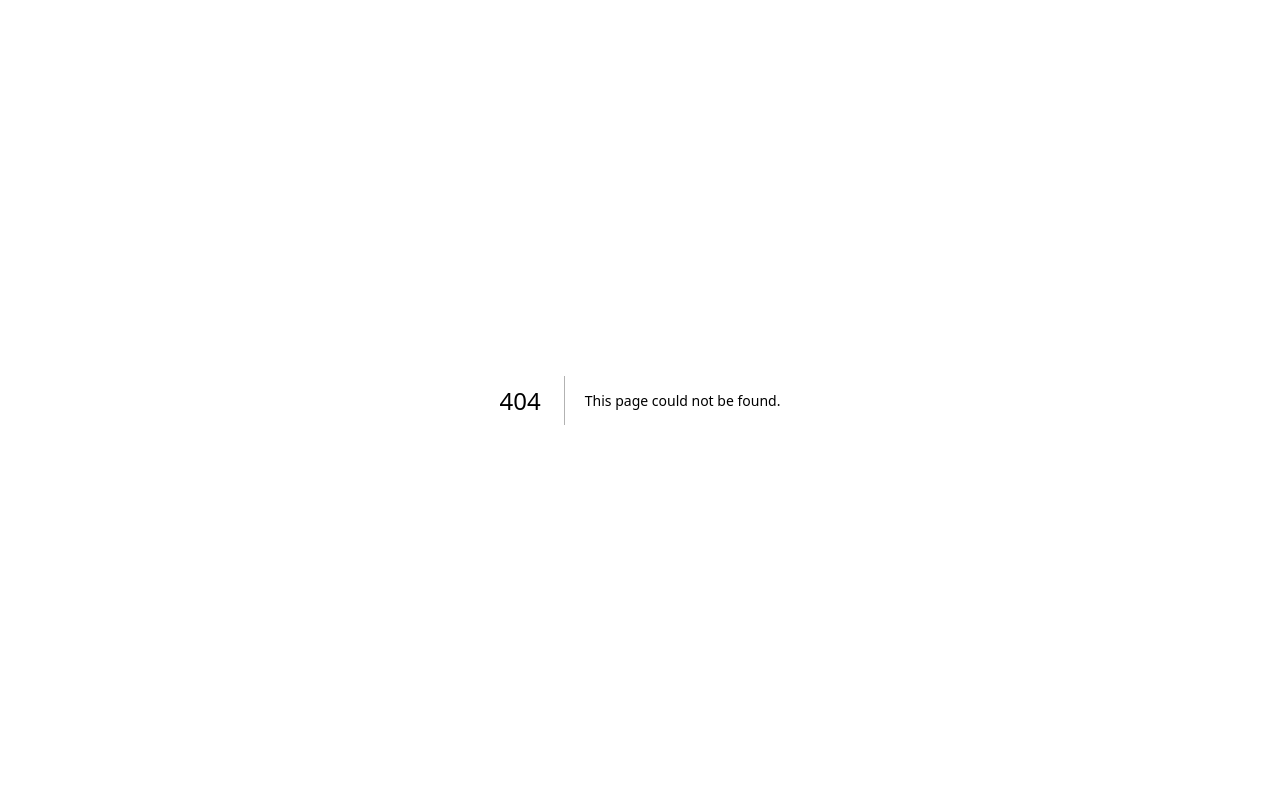
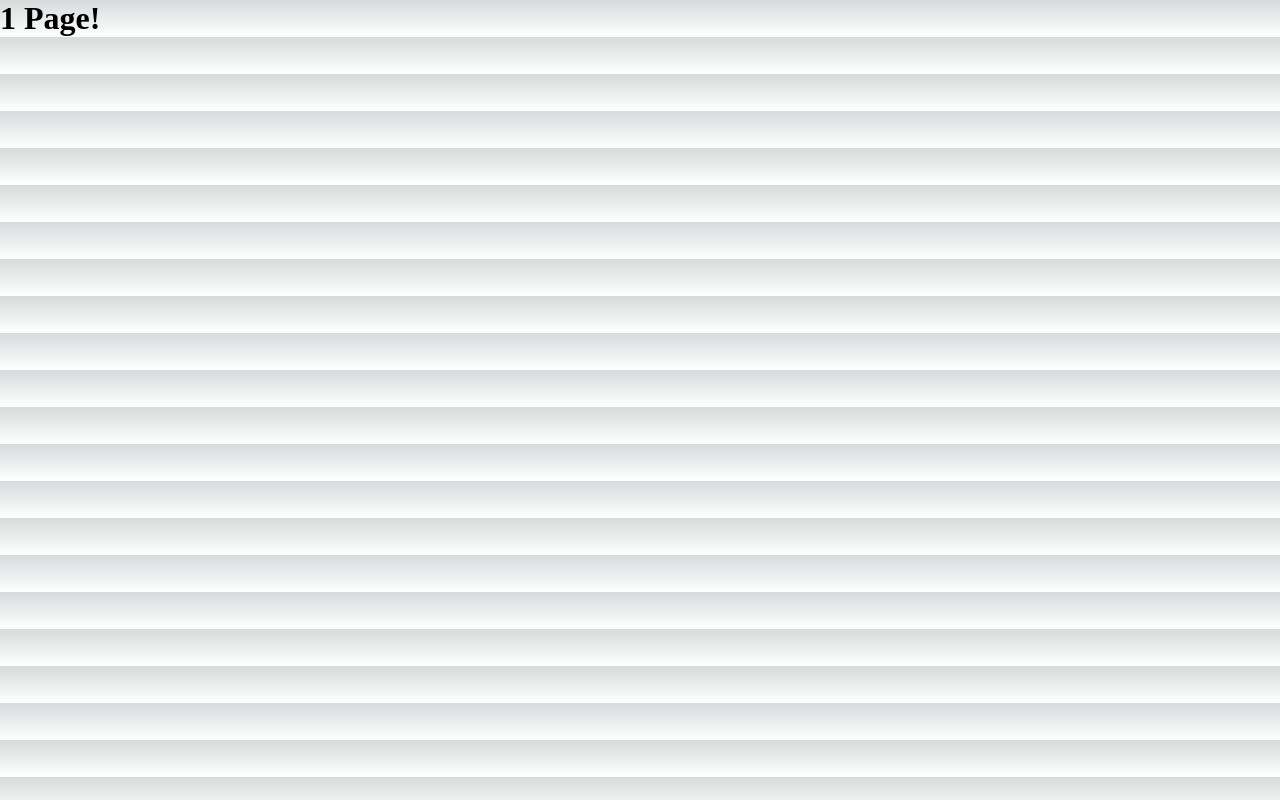
Before and after one commit to jy0813/next.js-13-page-study, a Next.js app: page /products/1 in a window 1280 px wide. Before the commit this address had no page. Built offline with nearby package versions, Linux system fonts and the light colour scheme.

Commit message:
feat: Dynamic Routing (is App)

```diff
--- /dev/null
+++ b/src/app/products/[slug]/page.tsx
@@ -0,0 +1,16 @@
+import React from 'react';
+
+type Props = {
+  params:{
+    slug:string;
+  }
+}
+const Page = ({params}:Props) => {
+  return (
+      <div>
+        <h1>{params.slug} Page!</h1>
+      </div>
+  );
+};
+
+export default Page;
--- a/src/app/products/page.tsx
+++ b/src/app/products/page.tsx
@@ -3,7 +3,7 @@ import React from 'react';
 const Page = () => {
   return (
       <div>
-        <h1>producs Page!</h1>
+        <h1>products Page!</h1>
       </div>
   );
 };
```
Also changed, not shown: src/app/products/pants/page.tsx (deleted, +0 -11 lines).
